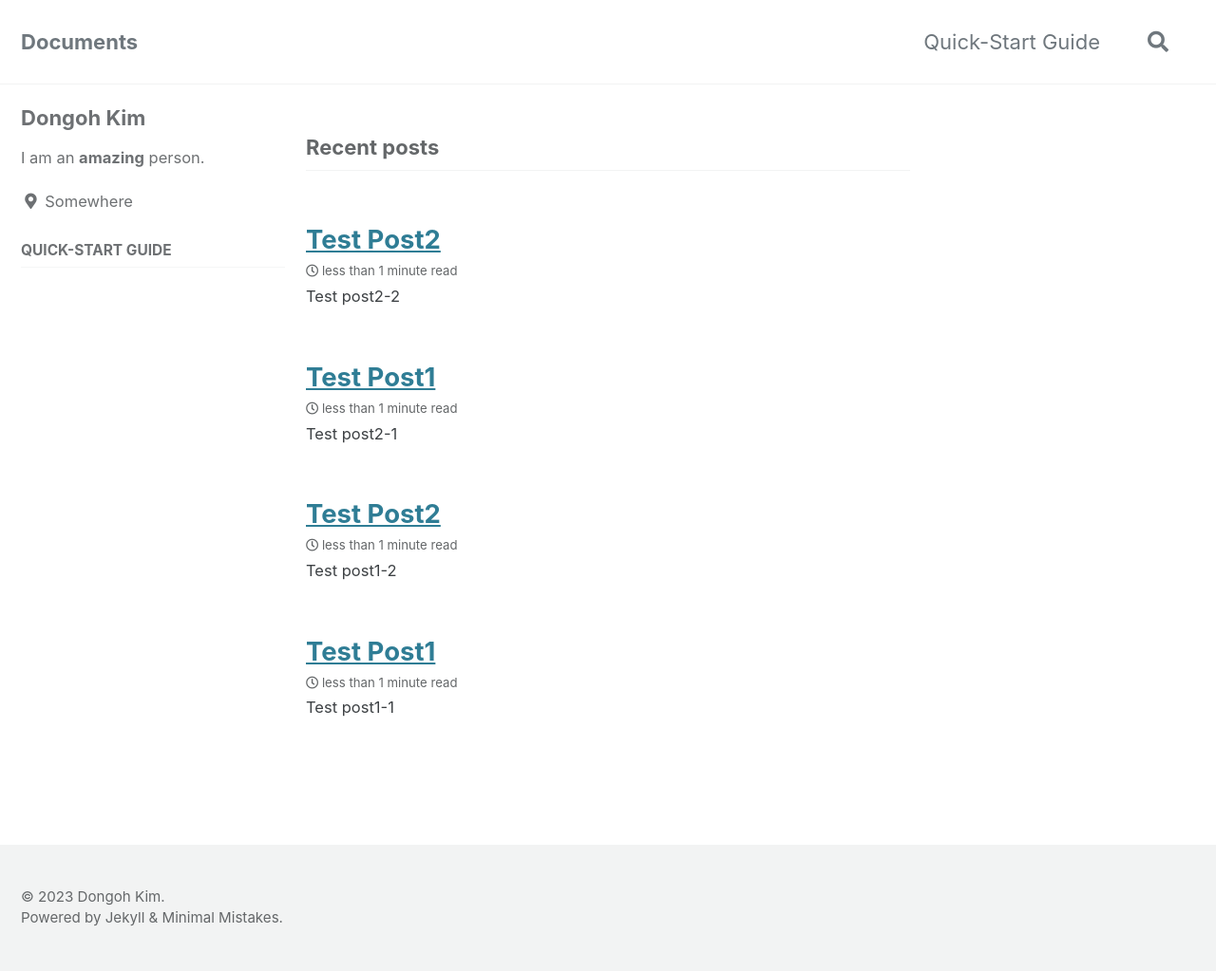
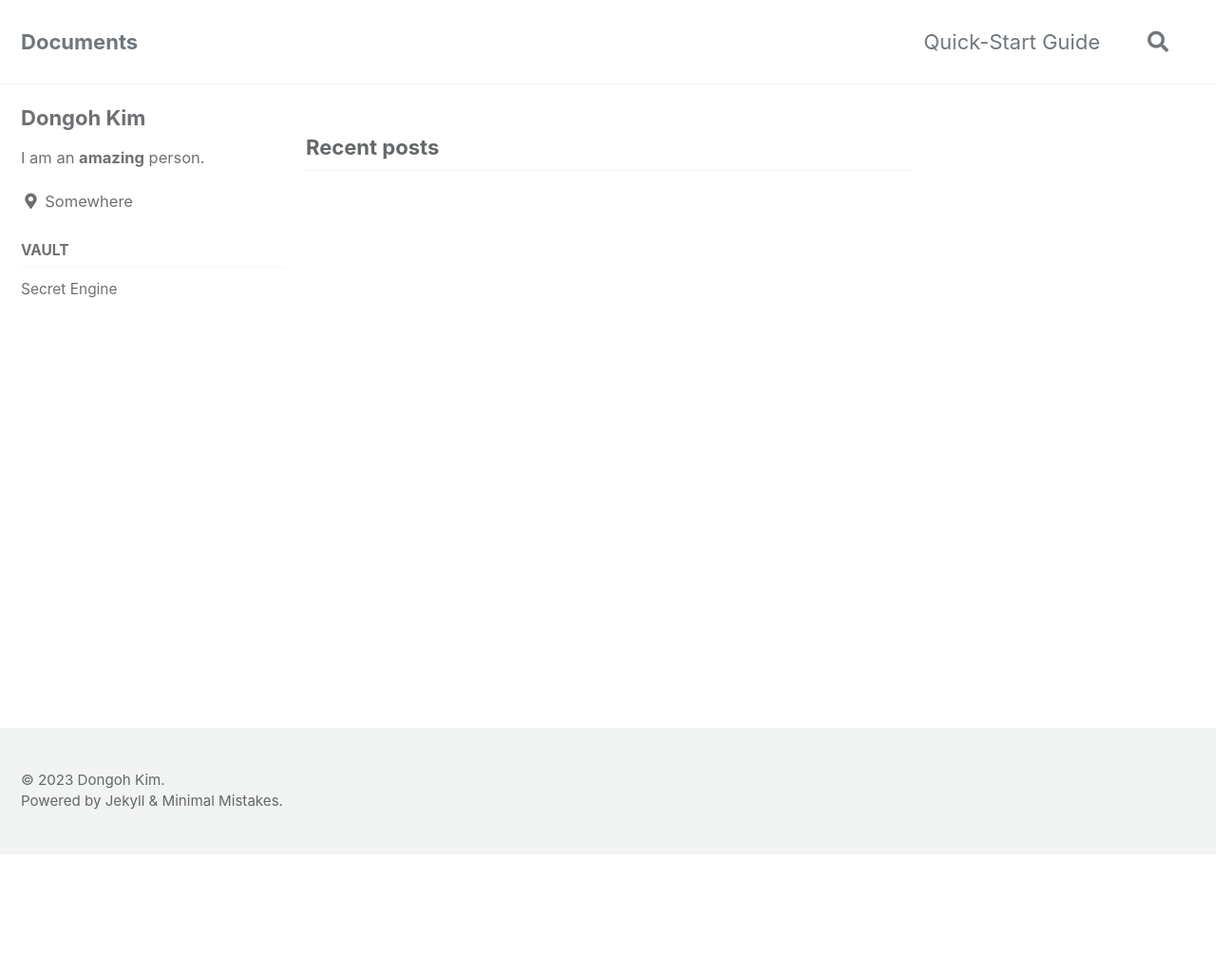
Before and after one commit to kim-dongoh/tmp, a Jekyll site: the page built from index.html, in a window 1280 px wide. Shown: the whole page at 95% size. Built offline with Jekyll 4.4.1, drawn with Linux system fonts in a browser that asks for light colours; cached includes are drawn as plain includes; the list of posts is cut into pages by our own code; after the commit the page ends 900 px from its top, so only the background shows below that.

Commit message:
카테고리 수정 중

````diff
--- a/_config.yml
+++ b/_config.yml
@@ -293,4 +293,4 @@ defaults:                   # 페이지의 머리말에 선언하지 않아도
       related: true         # 관련 포스트 추천 활성화
       toc: true             # 현재 페이지의 목차 활성화
       sidebar:              # 블로그 목차 보기(Custom)
-        nav: main     # /_data/navigation.yml에 main의 내용을 정의(Custom)
+        nav: docs     # /_data/navigation.yml에 main의 내용을 정의(Custom)
--- a/category1/_posts/2023-05-02-Post1_1.md
+++ /dev/null
@@ -1,13 +0,0 @@
----
-layout: single
-title: "Test Post1"
-post-order: 1
----
-
-
-
-# Test post1-1
-
-```java
-test1-1
-```
--- a/category1/_posts/2023-05-02-Post1_2.md
+++ /dev/null
@@ -1,11 +0,0 @@
----
-layout: single
-title: "Test Post2"
-post-order: 2
----
-
-# Test post1-2
-
-```java
-test1-2
-```
--- a/category1/category2/_posts/2023-05-02-Post2_1.md
+++ /dev/null
@@ -1,11 +0,0 @@
----
-layout: single
-title: "Test Post1"
-post-order: 1
----
-
-# Test post2-1
-
-```java
-test2-1
-```
--- a/category1/category2/_posts/2023-05-02-Post2_2.md
+++ /dev/null
@@ -1,11 +0,0 @@
----
-layout: single
-title: "Test Post2"
-post-order: 1
----
-
-# Test post2-2
-
-```java
-test2-2
-```
--- a/index.html
+++ b/index.html
@@ -2,5 +2,5 @@
 layout: home
 author_profile: true
 sidebar:
-  nav: "main"
+  nav: "docs"
 ---
````
Also changed, not shown: _data/navigation.yml (+10 -0 lines), vault/_posts/index.md (added, +7 -0 lines), vault/secret_engine/pki/_posts/test.md (added, +1 -0 lines).
